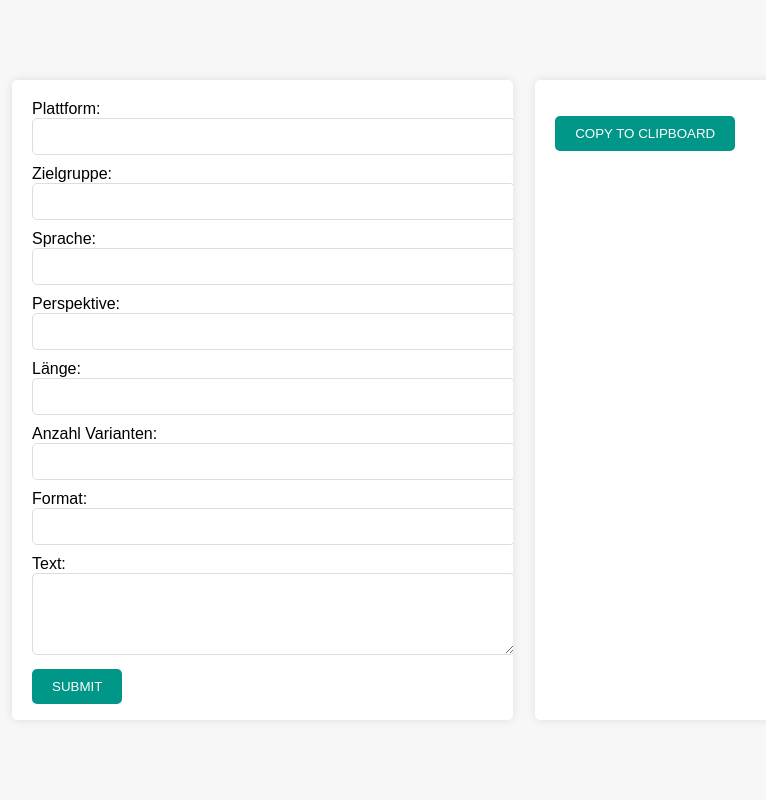
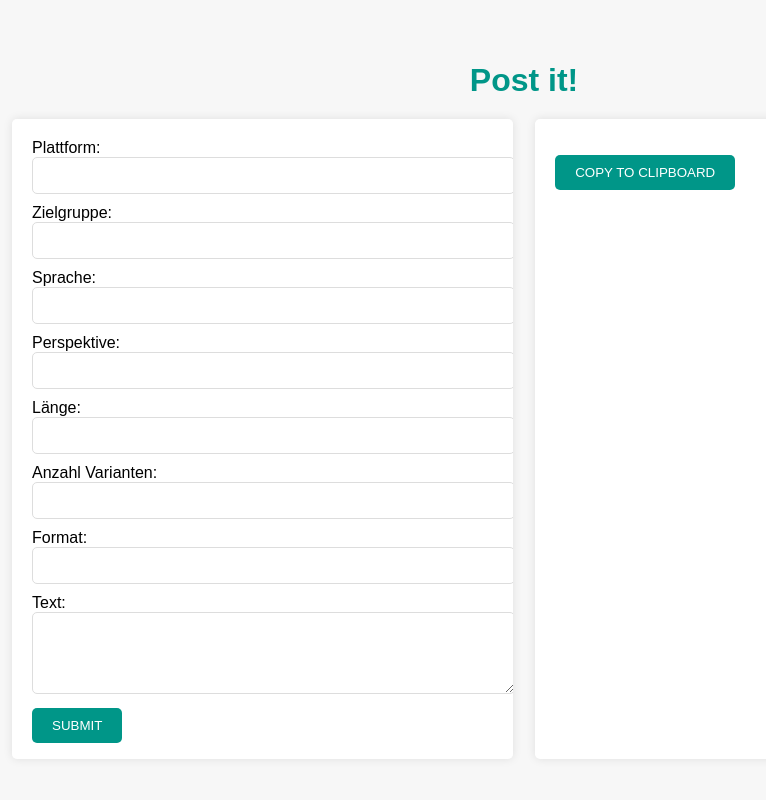
Before and after one commit to mmz-srf/chatgpt-hackday-post-it, a Flask app: template templates/form.html in a window 1280 px wide. Shown: the whole page, without its empty margins (116-882 px from the left). Run offline with Flask 3, Linux system fonts and the light colour scheme; the template is opened without the code that fills it, so the values that code supplies are empty.

Commit message:
add title

```diff
--- a/static/styles.css
+++ b/static/styles.css
@@ -3,10 +3,17 @@ body {
     margin: 0;
     padding: 0;
     display: flex;
+    flex-direction: column;
     justify-content: center;
     align-items: center;
     height: 100vh;
     background-color: #f7f7f7;
+}
+
+.title {
+    text-align: center;
+    color: #009688;
+    margin-bottom: 20px;
 }
 
 .container {
--- a/templates/form.html
+++ b/templates/form.html
@@ -5,6 +5,7 @@
         <link rel="stylesheet" type="text/css" href="{{ url_for('static', filename='styles.css') }}">
     </head>
 <body>
+    <h1 class="title">Post it!</h1>
     <div class="container">
     <form method="POST">
         Plattform: <input type="text" name="plattform" value="{{ form_data.plattform }}"><br>
```
